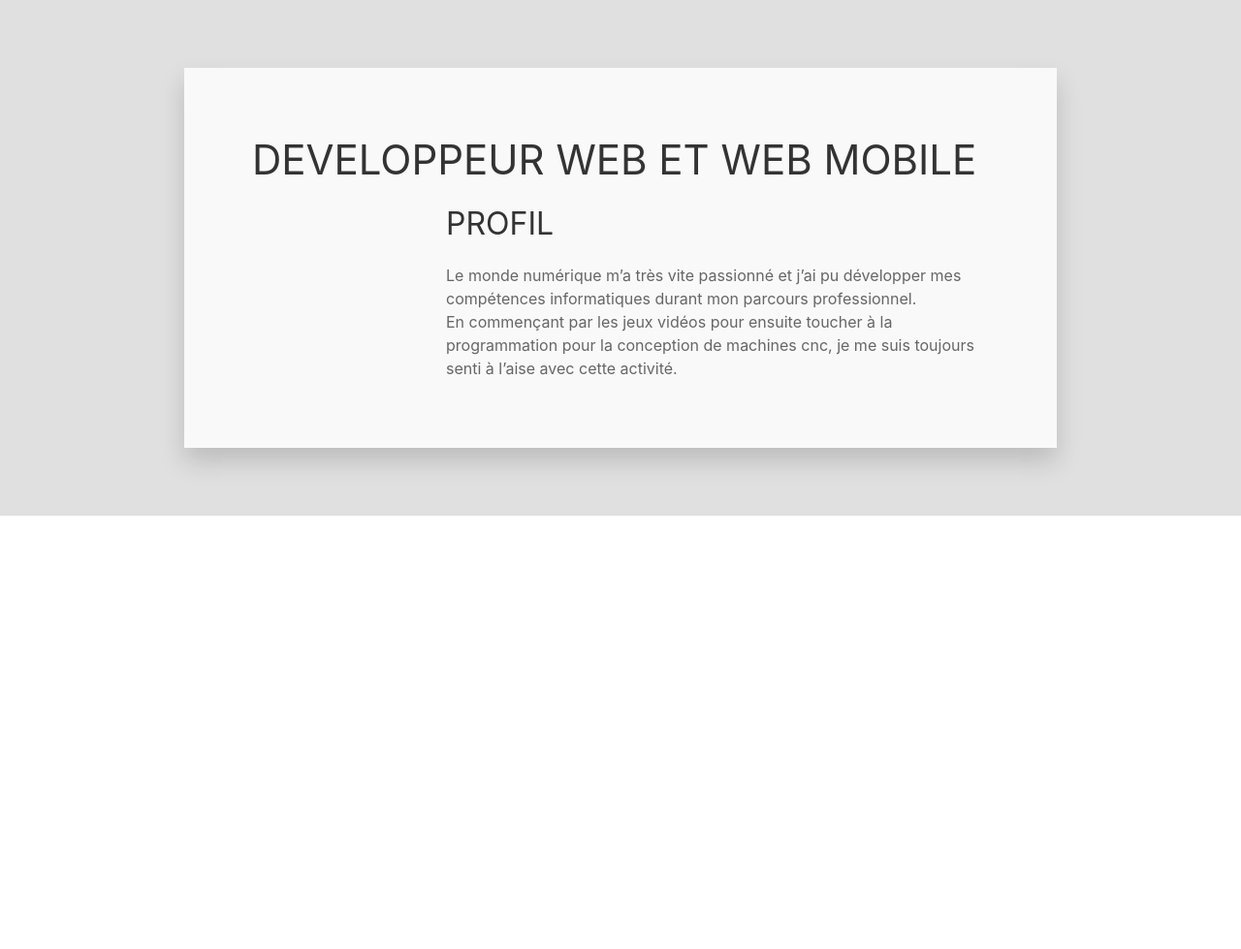
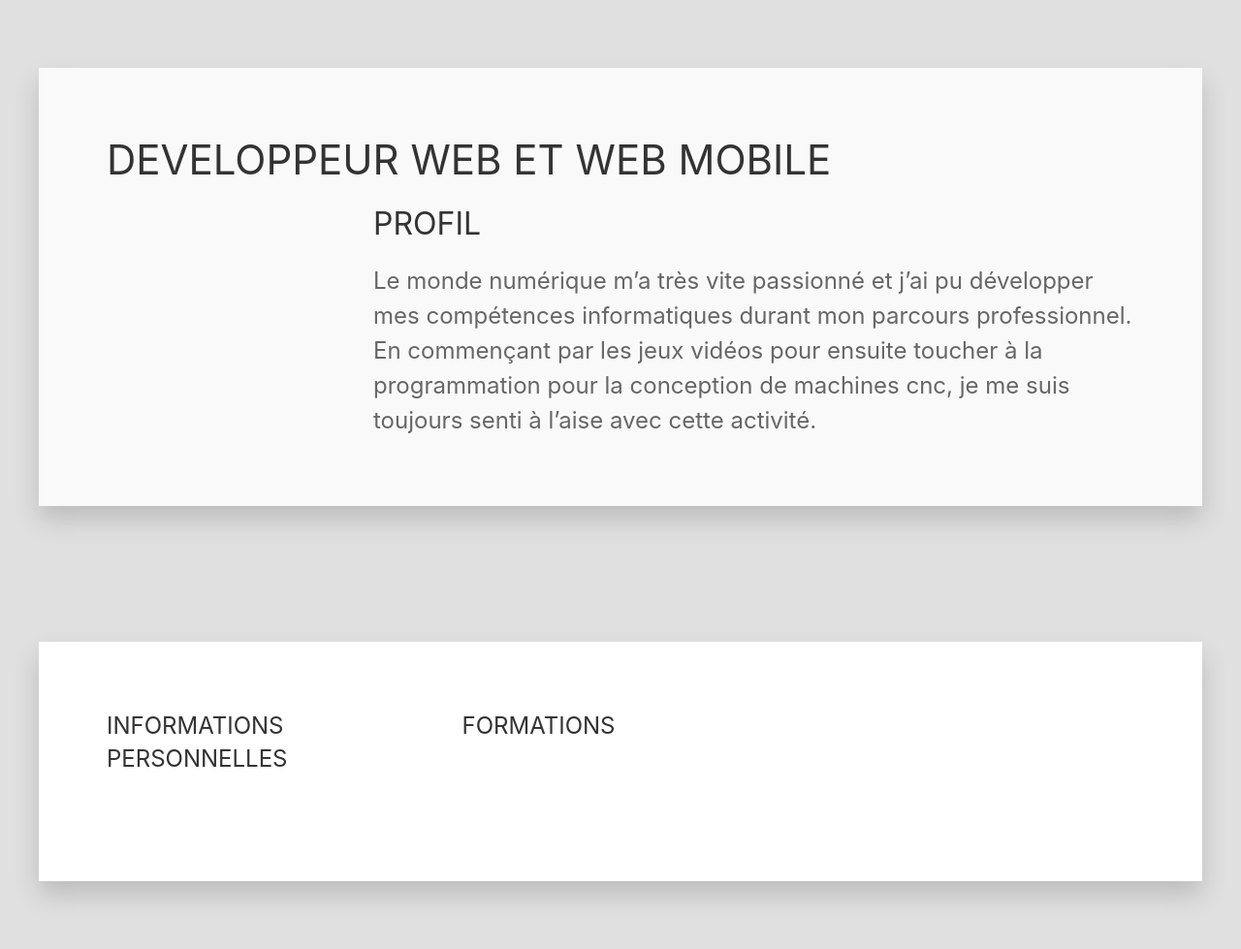
Before and after one commit to gus0660/CV-DEV, a plain HTML site: page index.html in a window 1280 px wide. Shown: the whole page at 97% size. Before the commit the page ends 800 px from the top, so only its background shows below. Drawn offline with Linux system fonts and the light colour scheme; files that its build step writes are made by us from their sources.

Commit message:
creation du main

```diff
--- a/index.html
+++ b/index.html
@@ -22,18 +22,18 @@
 </head>
 
 <body>
-    <section class="uk-section uk-margin uk-margin-remove-bottom">
-        <div class="uk-container uk-container-small">
+    <header class="uk-section uk-margin-remove-bottom">
+        <div class="uk-container uk-container-medium">
             <div class="uk-card uk-margin uk-card-large uk-card-default uk-card-body uk-box-shadow-large"
                 id="main-container">
                 <h1>DEVELOPPEUR WEB ET WEB MOBILE</h1>
-                <div class="" uk-grid>
+                <div uk-grid>
                     <div class="uk-width-1-4">
                         <img src="src/assets/portrait2.JPG" alt="">
                     </div>
                     <div class="uk-width-3-4">
                         <h2>PROFIL</h2>
-                        <p>
+                        <p class="uk-text-large">
                             Le monde numérique m’a très vite passionné et j’ai pu développer mes compétences informatiques
                             durant mon parcours professionnel.<br> En commençant par les jeux vidéos pour ensuite
                             toucher à la programmation pour la conception de machines cnc, je me suis toujours senti à l’aise avec cette activité.
@@ -42,7 +42,24 @@
                 </div>
             </div>
         </div>
-    </section>
+    </header>
+    <main class="uk-section uk-margin-remove-bottom">
+        <div class="uk-container uk-container-medium">
+            <div class="uk-card uk-margin uk-card-large uk-card-default uk-card-body uk-box-shadow-large">
+                <div uk-grid>
+                    <div class="uk-width-1-3">
+                        <h3 class="">INFORMATIONS PERSONNELLES</h3>
+                    </div>
+                    <div class="uk-width-2-3">
+                        <h3 class="uk-align-responsive">FORMATIONS</h3>
+                    </div>
+                </div>
+                <div uk-grid>
+
+                </div>
+            </div>
+        </div>
+    </main>
 </body>
 
 <script src="src/js/uikit.js"></script>
```
